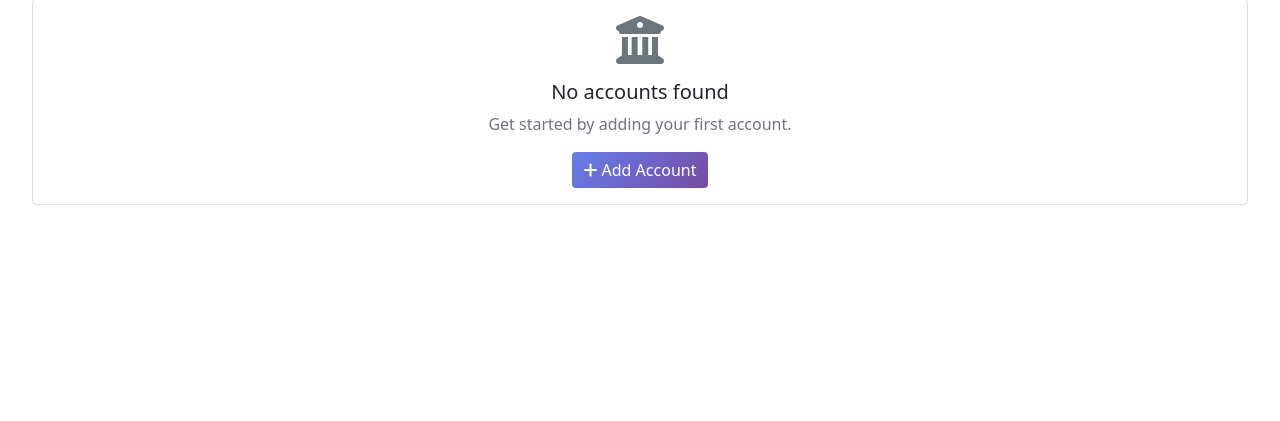
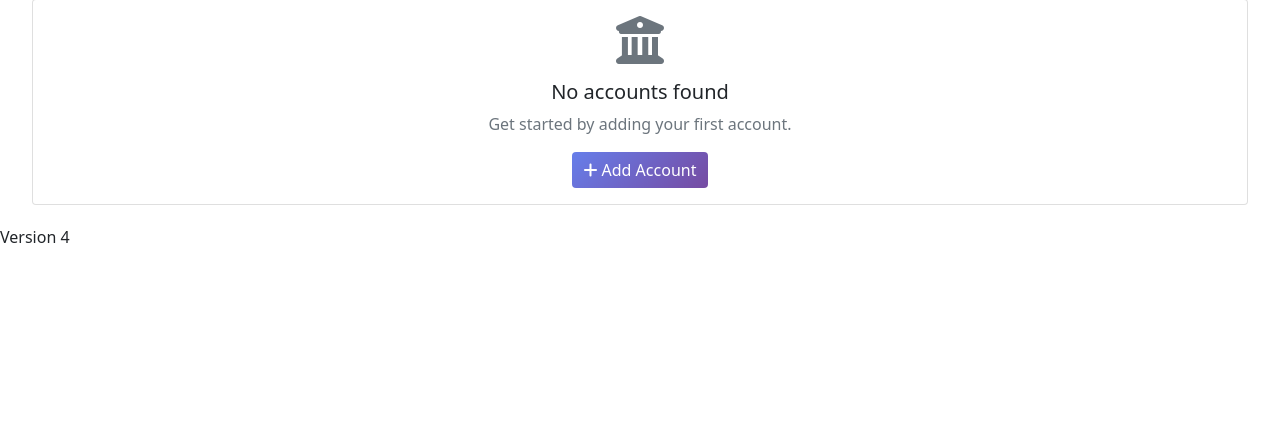
Before and after one commit to ddokupil12/personal-transaction-app, a Flask app: page /accounts in a window 1280 px wide. Shown: the part 157-578 px from the top of the page. Run offline with Flask 3, Linux system fonts and the light colour scheme; data that the repository does not hold is empty; some libraries are stand-ins or nearby versions.

Commit message:
Added version number to base.html

```diff
--- a/templates/base.html
+++ b/templates/base.html
@@ -88,5 +88,8 @@
     </div>
     <script src="https://cdnjs.cloudflare.com/ajax/libs/bootstrap/5.1.3/js/bootstrap.bundle.min.js"></script>
     {% block scripts %}{% endblock %}
+    <footer>
+        <div>Version 4</div>
+    </footer>
 </body>
 </html>
```
